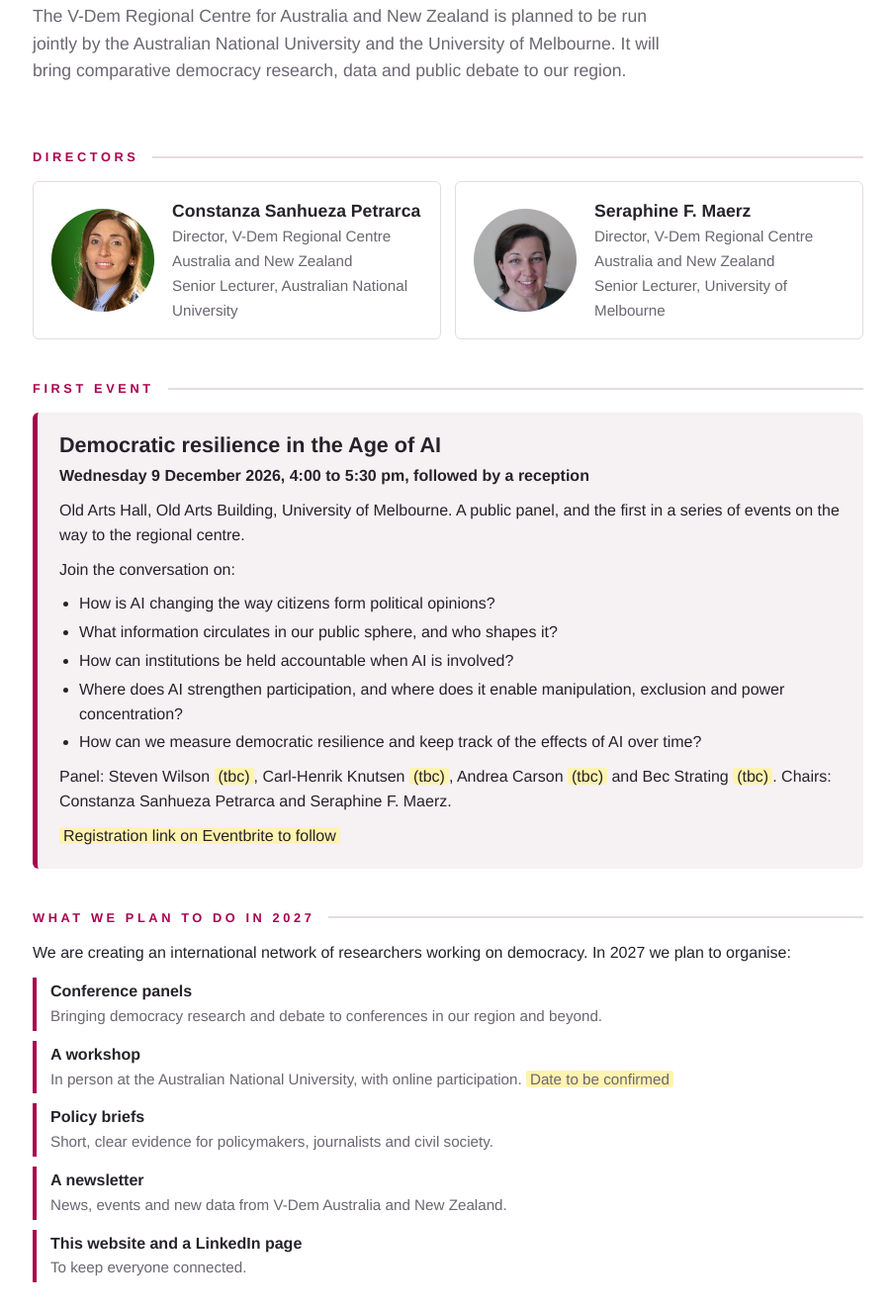
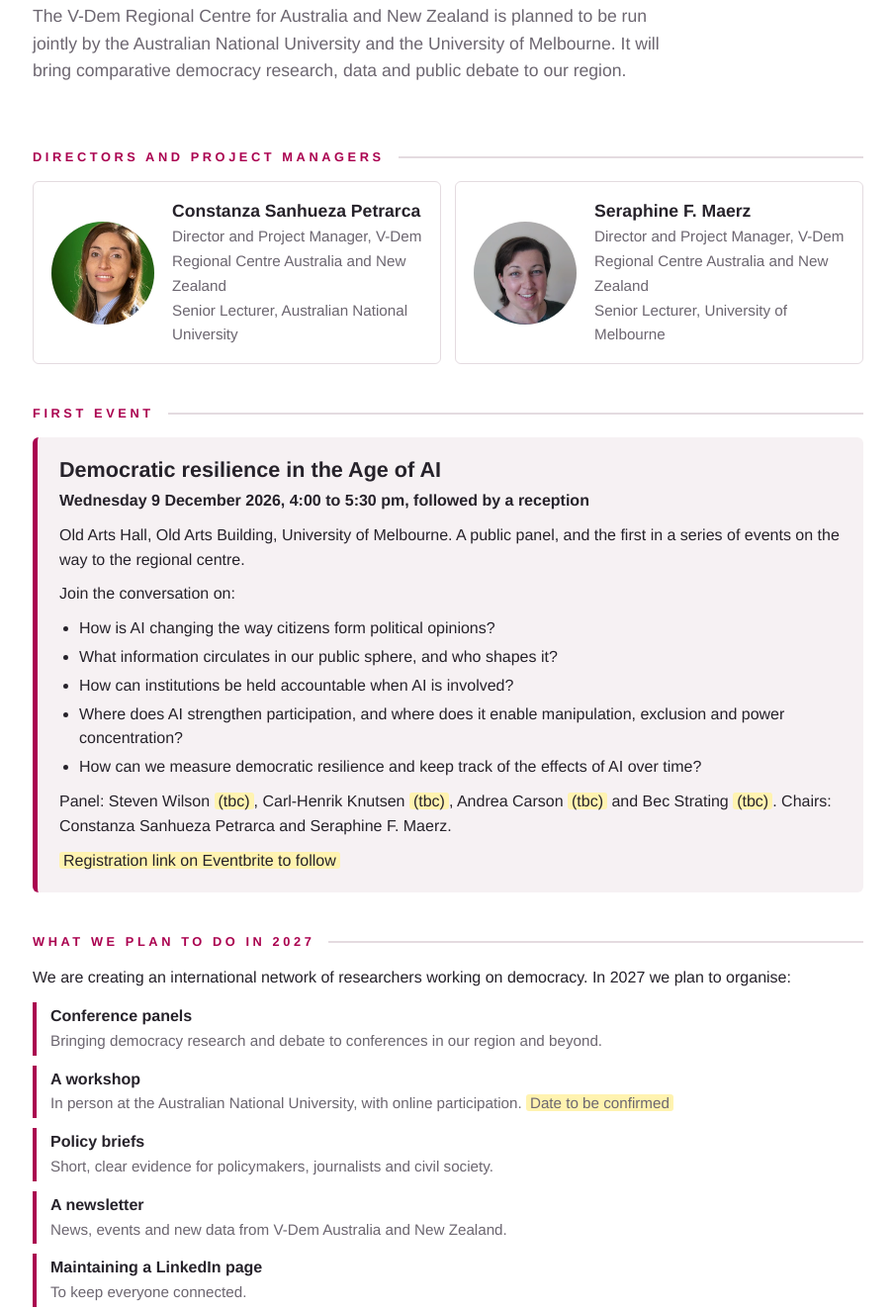
Before and after one commit to v-dem-anz/v-dem-anz.github.io, a plain HTML site: page index.html in a window 1280 px wide. Shown: the part 241-1565 px from the top of the page at 99% size, without its empty margins (187-1091 px from the left). Drawn offline with Linux system fonts and the light colour scheme.

Commit message:
going online

```diff
--- a/index.html
+++ b/index.html
@@ -62,10 +62,10 @@
     <p class="lead">The V-Dem Regional Centre for Australia and New Zealand is planned to be run jointly by the Australian National University and the University of Melbourne. It will bring comparative democracy research, data and public debate to our region.</p>
   </section>
 
-  <h2>Directors</h2>
+  <h2>Directors and Project Managers</h2>
   <div class="dirs">
-    <div class="dir"><img src="photos/sanhueza.jpg" alt="Constanza Sanhueza Petrarca"><div><b>Constanza Sanhueza Petrarca</b><span>Director, V-Dem Regional Centre Australia and New Zealand<br>Senior Lecturer, Australian National University</span></div></div>
-    <div class="dir"><img src="photos/maerz.jpg" alt="Seraphine F. Maerz"><div><b>Seraphine F. Maerz</b><span>Director, V-Dem Regional Centre Australia and New Zealand<br>Senior Lecturer, University of Melbourne</span></div></div>
+    <div class="dir"><img src="photos/sanhueza.jpg" alt="Constanza Sanhueza Petrarca"><div><b>Constanza Sanhueza Petrarca</b><span>Director and Project Manager, V-Dem Regional Centre Australia and New Zealand<br>Senior Lecturer, Australian National University</span></div></div>
+    <div class="dir"><img src="photos/maerz.jpg" alt="Seraphine F. Maerz"><div><b>Seraphine F. Maerz</b><span>Director and Project Manager, V-Dem Regional Centre Australia and New Zealand<br>Senior Lecturer, University of Melbourne</span></div></div>
   </div>
 
   <h2>First event</h2>
@@ -92,7 +92,7 @@
     <li><b>A workshop</b><span>In person at the Australian National University, with online participation. <span class="tbc">Date to be confirmed</span></span></li>
     <li><b>Policy briefs</b><span>Short, clear evidence for policymakers, journalists and civil society.</span></li>
     <li><b>A newsletter</b><span>News, events and new data from V-Dem Australia and New Zealand.</span></li>
-    <li><b>This website and a LinkedIn page</b><span>To keep everyone connected.</span></li>
+    <li><b>Maintaining a LinkedIn page</b><span>To keep everyone connected.</span></li>
   </ul>
 
   <h2>Join the list</h2>
```
Also changed, not shown: 1 other file.
